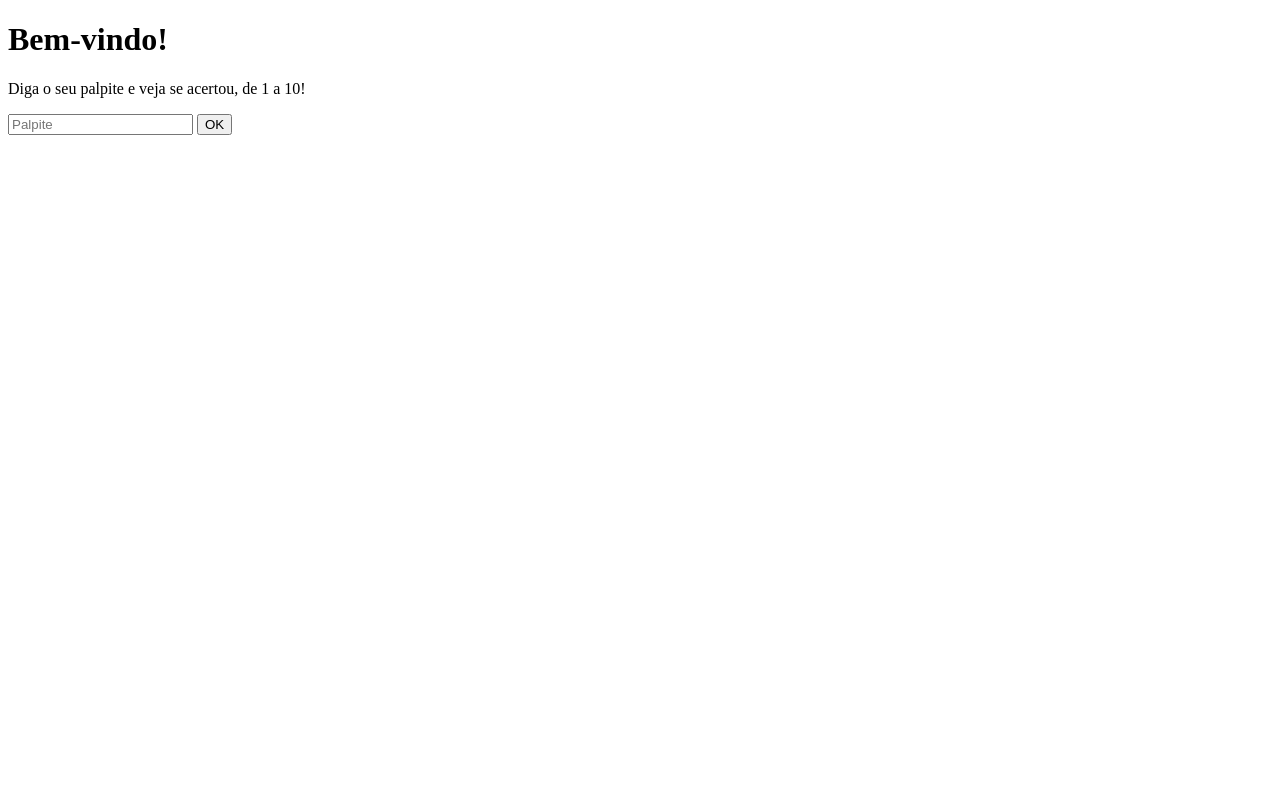
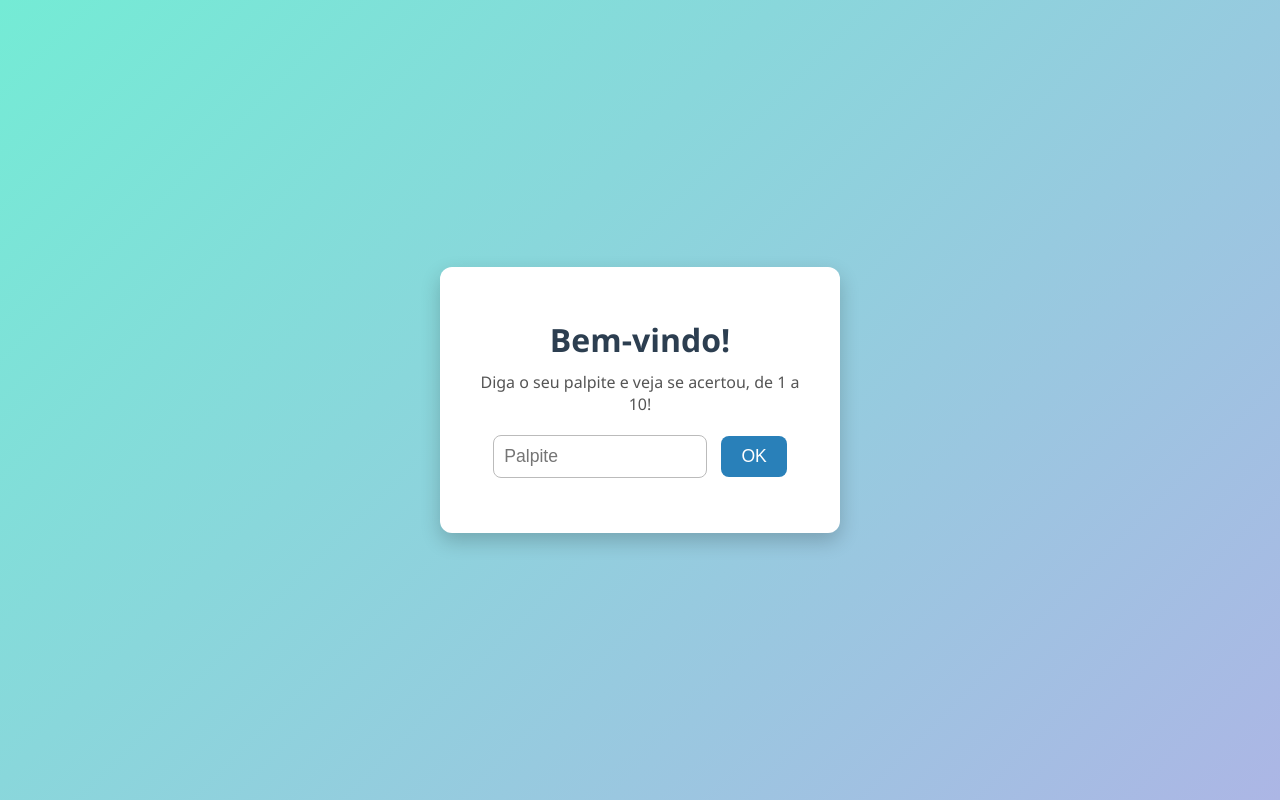
Before and after one commit to SrZetron/portf-lio, a plain HTML site: page jogodonumerosecreto.html in a window 1280 px wide. Drawn offline with Linux system fonts and the light colour scheme.

Commit message:
Update jogodonumerosecreto.html

```diff
--- a/jogodonumerosecreto.html
+++ b/jogodonumerosecreto.html
@@ -2,18 +2,21 @@
 <html lang="pt-BR">
 
 <head>
-    <meta charset="UTF-8">
+    <meta charset="UTF-8" />
     <title>Jogo do Número Secreto</title>
+    <link rel="stylesheet" href="jogoestilo.css" />
 </head>
 
 <body>
-    <h1>Bem-vindo!</h1>
-    <p>Diga o seu palpite e veja se acertou, de 1 a 10!</p>
-    <input type="number" id="palpite" placeholder="Palpite">
-    <button onclick="jogo()">OK</button>
-    <br>
+    <div>
+        <h1>Bem-vindo!</h1>
+        <p>Diga o seu palpite e veja se acertou, de 1 a 10!</p>
+        <input type="number" id="palpite" placeholder="Palpite" min="1" max="10" />
+        <button onclick="jogo()">OK</button>
+        <h3 id="msg"></h3>
+    </div>
+
     <script src="jogo.js"></script>
-    <h3 id="msg"> </h3>
 </body>
 
 </html>
```
